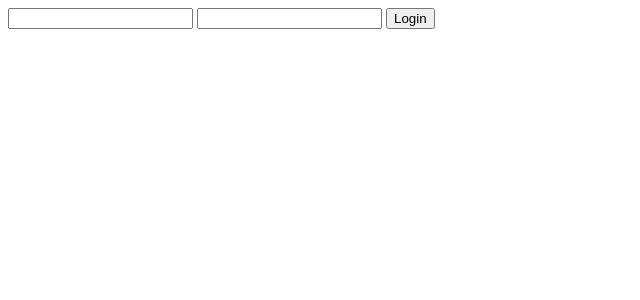
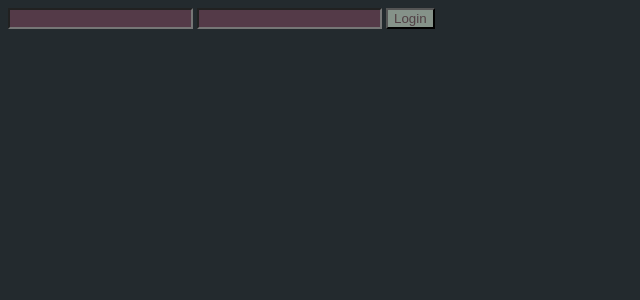
Before and after one commit to dev-sanghoon/today-client, a SvelteKit app: page /login in a window 1280 px wide. Shown: the top 300 px of the page, without its empty margins (0-640 px from the left). Built offline with nearby package versions, Linux system fonts and the light colour scheme.

Commit message:
feat: provide basic css, etc.
- removed save status indication on write route

```diff
--- a/src/routes/+page.svelte
+++ b/src/routes/+page.svelte
@@ -3,15 +3,52 @@
 	export let data;
 </script>
 
-dev.sanghoon@gmail.com
-<h1>김상훈</h1>
-
-<ul>
+<div class="header">
+	<h2 class="title">Cape Coder</h2>
+	<div class="categories">
+		<p class="category-item">About</p>
+	</div>
+</div>
+<ul class="feeds">
 	{#each data.feeds as feed}
-		<li>
-			<p>
-				<a href="/article/{feed.article}">{feed.title}</a>
-			</p>
-		</li>
+		<div>
+			<a class="post-title" href="/article/{feed.article}">{feed.title}</a>
+			<p class="summary-item">{feed.summaries.join(' ')}</p>
+		</div>
 	{/each}
 </ul>
+
+<style>
+	:global(body) {
+		background-color: #232a2e;
+		color: #859289;
+	}
+	:global(.post-title) {
+		color: #dbbc7f;
+	}
+	.header {
+		margin-top: 30px;
+		display: flex;
+		align-items: baseline;
+	}
+	.title {
+		margin-left: 25px;
+		margin-right: max(20%, 100px);
+		white-space: nowrap;
+		color: #e67e80;
+	}
+	.categories {
+		display: flex;
+	}
+	.category-item {
+		margin-right: 30px;
+		font-weight: bold;
+		color: #e69875;
+	}
+	.feeds {
+		padding-left: 0px;
+	}
+	.summary-item {
+		margin-top: 5px;
+	}
+</style>
--- a/src/routes/article/[slug]/+page.svelte
+++ b/src/routes/article/[slug]/+page.svelte
@@ -6,3 +6,21 @@
 </script>
 
 {@html content}
+
+<style>
+	:global(body) {
+		background-color: #232a2e;
+		color: #859289;
+	}
+	:global(a) {
+		color: #859289;
+	}
+	:global(h1, h2, h3) {
+		color: #dbbc7f;
+	}
+	:global(strong) {
+		font-weight: normal;
+		color: #d3c6aa;
+		background-color: #543a48;
+	}
+</style>
--- a/src/routes/login/+page.svelte
+++ b/src/routes/login/+page.svelte
@@ -14,7 +14,22 @@
 </script>
 
 <div>
-	<input bind:value={id} />
-	<input type="password" bind:value={password} />
-	<button on:click={doLogin}>Login</button>
+	<input class="text-input" bind:value={id} />
+	<input class="text-input" type="password" bind:value={password} />
+	<button class="submit-button" on:click={doLogin}>Login</button>
 </div>
+
+<style>
+	:global(body) {
+		background-color: #232a2e;
+		color: #859289;
+	}
+	.text-input {
+		color: #d3c6aa;
+		background-color: #543a48;
+	}
+	.submit-button {
+		color: #514045;
+		background-color: #859289;
+	}
+</style>
--- a/src/routes/write/+page.svelte
+++ b/src/routes/write/+page.svelte
@@ -3,39 +3,59 @@
 	import { marked } from 'marked';
 
 	let content = '';
-	let result = '';
 
 	async function uploadLog() {
-		result = '저장 중';
 		const response = await axios.post('/api/articles', { content });
 		if (response.data.success) {
 			content = '';
-			result = '성공';
 			return;
 		}
-		result = '실패';
+		alert('실패하였습니다.');
 	}
 </script>
 
 <div class="container">
-	<textarea bind:value={content} />
+	<textarea class="text-input" bind:value={content} />
 	<div class="preview">{@html marked.parse(content)}</div>
 </div>
 <div>
-	<button on:click={uploadLog}>Submit</button>
-</div>
-<div>
-	결과: {result}
+	<button class="submit-button" on:click={uploadLog}>Submit</button>
 </div>
 
 <style>
+	:global(body) {
+		background-color: #232a2e;
+		color: #859289;
+	}
+	:global(body) {
+		background-color: #232a2e;
+		color: #859289;
+	}
+	:global(a) {
+		color: #859289;
+	}
+	:global(h1, h2, h3) {
+		color: #dbbc7f;
+	}
+	:global(strong) {
+		font-weight: normal;
+		color: #d3c6aa;
+		background-color: #543a48;
+	}
+	.text-input {
+		color: #d3c6aa;
+		background-color: #543a48;
+	}
+	.submit-button {
+		color: #514045;
+		background-color: #859289;
+	}
 	.container {
 		display: flex;
 	}
 	.preview {
 		width: 50%;
 		margin: auto 5%;
-		/* padding: 5px; */
 		padding: 0% 1%;
 		border: 1px solid grey;
 	}
```
